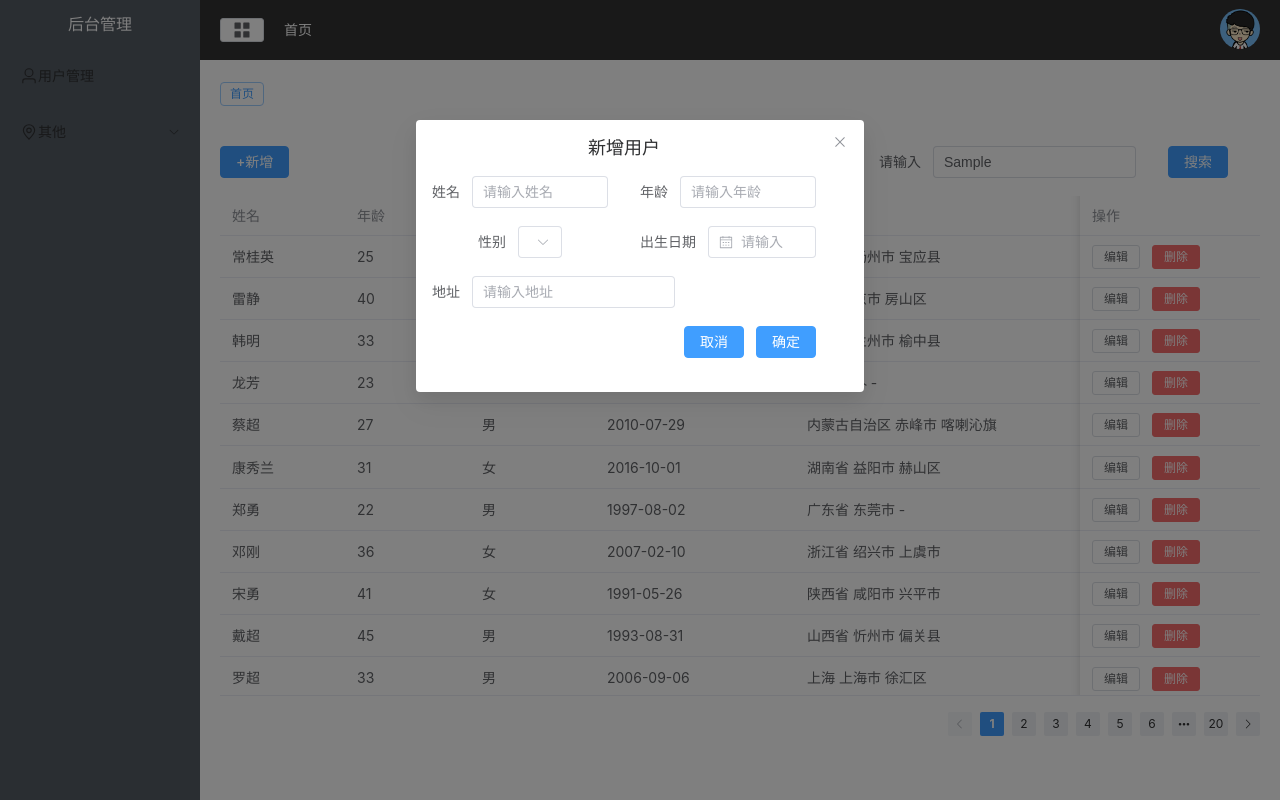
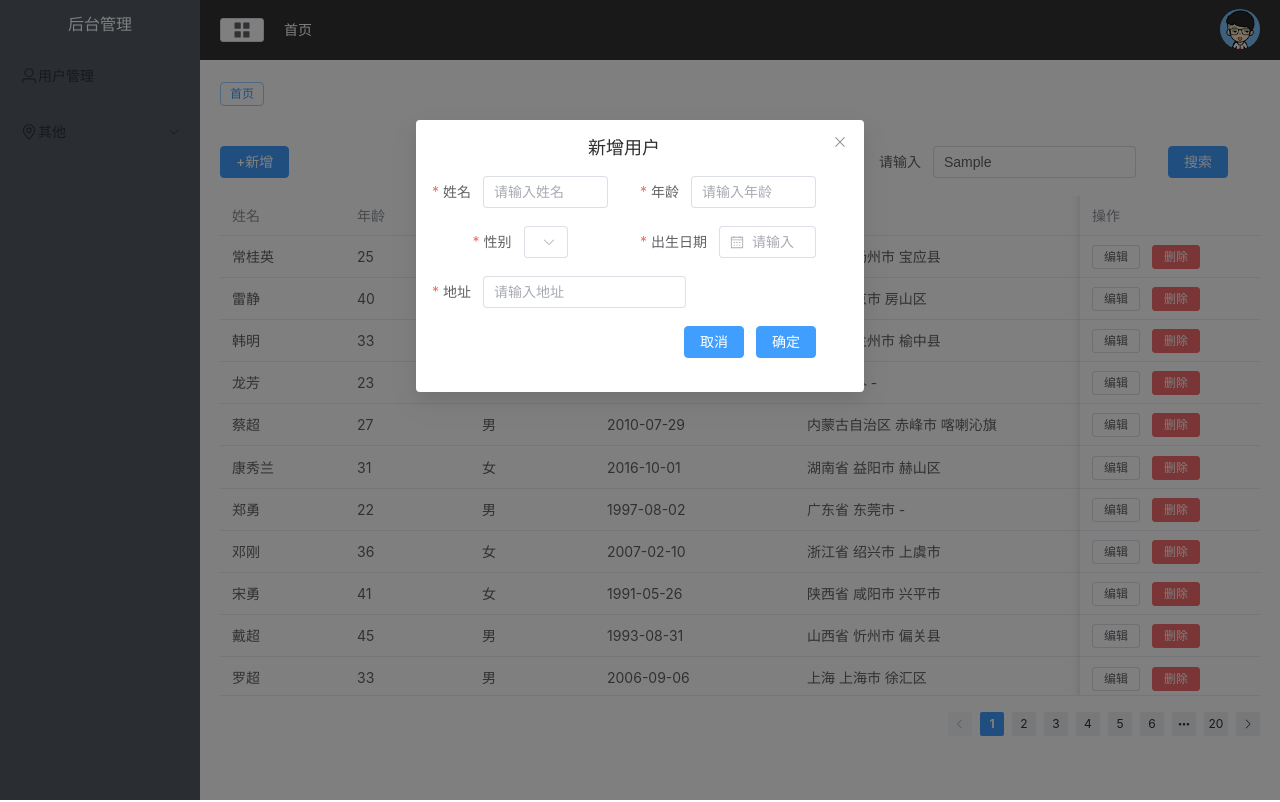
Before and after one commit to Nightmare-gg/vue3-admin2, a Vue app: page /#/user in a window 1280 px wide. Both pictures are taken after typing "Sample" into the empty fields and a click on the button "+新增". Built offline with nearby package versions, Linux system fonts and the light colour scheme.

Commit message:
用户组件-完成表单校验

```diff
--- a/src/views/user/User.vue
+++ b/src/views/user/User.vue
@@ -50,21 +50,35 @@
   <el-form :inline="true" :model="formUser" ref="userForm" >
     <el-row>
         <el-col :span="12">
-            <el-form-item label="姓名" prop="name">
+            <el-form-item
+            label="姓名"
+             prop="name"
+             :rules="[
+                {required: true,message: '请输入姓名'}
+             ]">
       <el-input v-model="formUser.name" placeholder="请输入姓名"/>
     </el-form-item>
         </el-col>
 
         <el-col :span="12">
-            <el-form-item label="年龄" prop="age">
-      <el-input v-model="formUser.age" placeholder="请输入年龄"/>
+            <el-form-item
+            label="年龄"
+            prop="age"
+            :rules="[
+                {required:true,message:'请输入年龄'},
+                {type:'number',message:'年龄必须为数字'}
+            ]">
+            <!-- 将age变为数字类型 -->
+      <el-input v-model.number="formUser.age" placeholder="请输入年龄"/>
     </el-form-item>
         </el-col>
     </el-row>
 
     <el-row>
         <el-col :span="12">
-            <el-form-item label="性别" prop="sex">
+            <el-form-item label="性别" prop="sex" :rules="[
+                {required: true,message: '请选择性别'}
+             ]">
                 <el-select v-model="formUser.sex" placeholder="请选择性别">
         <el-option label="男" value="0" />
         <el-option label="女" value="1" />
@@ -73,7 +87,9 @@
         </el-col>
 
         <el-col :span="12">
-            <el-form-item label="出生日期" prop="birth">
+            <el-form-item label="出生日期" prop="birth" :rules="[
+                {required: true,message: '请输入出生日期'}
+             ]">
                 <el-date-picker
             v-model="formUser.birth"
             type="date"
@@ -85,14 +101,16 @@
         </el-col>
     </el-row>
     <el-row>
-        <el-form-item label="地址" prop="addr">
+        <el-form-item label="地址" prop="addr" :rules="[
+                {required: true,message: '请输入地址'}
+             ]">
       <el-input v-model="formUser.addr" placeholder="请输入地址"/>
     </el-form-item>
     </el-row>
 
    <el-row style="justify-content: flex-end">
     <el-form-item>
-      <el-button type="primary" @click="dialogVisible=false">取消</el-button>
+      <el-button type="primary" @click="handleCancel">取消</el-button>
       <el-button type="primary" @click="onSubmit">确定</el-button>
     </el-form-item>
    </el-row>
@@ -120,6 +138,7 @@
 const handleClose = (done) => {
   ElMessageBox.confirm('确定要关闭对话框吗?')
     .then(() => {
+        proxy.$refs.userForm.resetFields();
         done()
     })
     .catch(() => {
@@ -199,7 +218,9 @@
 }
 
 // 添加用户
-const onSubmit =async ()=> {
+const onSubmit = ()=> {
+    proxy.$refs.userForm.validate(async (valid) => {
+        if(valid) {
             formUser.birth = timeFormat(formUser.birth)
             let res = await proxy.$api.addUser(formUser);
             // console.log(res);
@@ -211,7 +232,14 @@
             getUserData(config);
     }
         }
-
+    });
+}
+// 点击取消时 关闭对话框，清空表单
+const handleCancel = ()=> {
+    dialogVisible.value = false;
+        // 添加prop属性才生效
+    proxy.$refs.userForm.resetFields();
+}
 onMounted(()=> {
     getUserData(config);
 })
```
Lines whose indentation alone changed are shown as unchanged.
